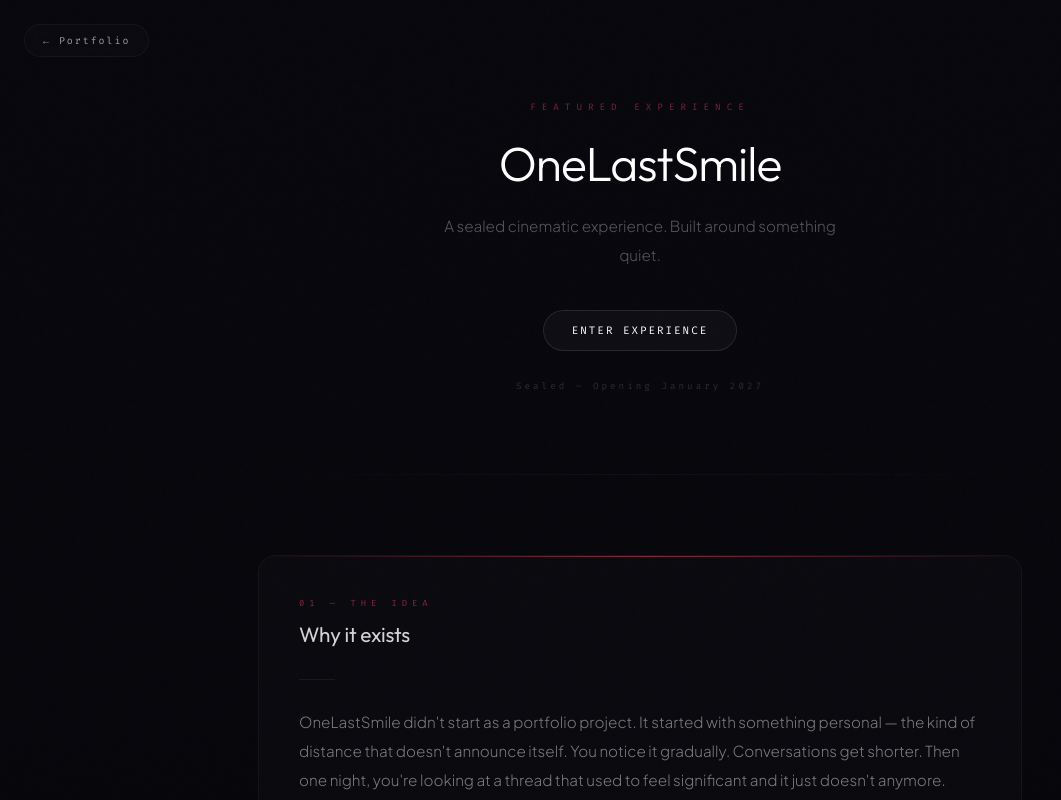
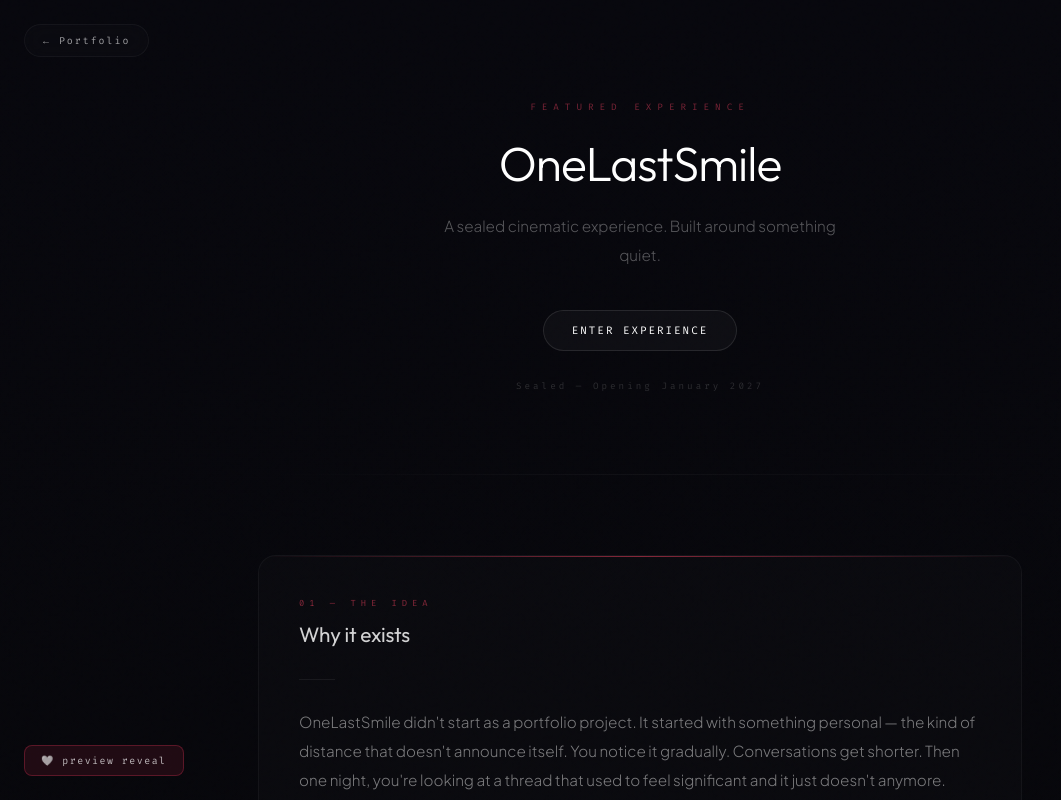
Before and after one commit to Aethron-fr/My_PortFolio, a React (Vite) app: page /onelastsmile in a window 1280 px wide. Shown: the top 800 px of the page, without its empty margins (0-1061 px from the left). Built offline with nearby package versions, Linux system fonts and the light colour scheme; no server answers.

Commit message:
temp: add preview button for puzzle reveal testing

```diff
--- a/src/components/AtmosphereLayer.jsx
+++ b/src/components/AtmosphereLayer.jsx
@@ -1,6 +1,7 @@
 import { useEffect, useState } from 'react';
 import { motion, AnimatePresence } from 'framer-motion';
 import { useAtmosphere } from '../context/AtmosphereContext';
+import { usePuzzle } from '../context/PuzzleContext';
 
 // Phrases that emerge on idle — rotate through once per visit, never repeat same session
 const IDLE_PHRASES = [
@@ -30,6 +31,7 @@ let nightPhraseIndex = 0;
 
 export default function AtmosphereLayer() {
   const { isLateNight, isIdle, trustLevel, moonPhase } = useAtmosphere();
+  const { triggerReveal } = usePuzzle();
   const [idlePhrase, setIdlePhrase] = useState('');
   const [showIdlePhrase, setShowIdlePhrase] = useState(false);
 
@@ -209,6 +211,31 @@ export default function AtmosphereLayer() {
           />
         )}
       </AnimatePresence>
+      {/* ── TEMP TEST BUTTON — remove after checking ─────────────────────────── */}
+      <button
+        onClick={triggerReveal}
+        style={{
+          position: 'fixed', bottom: 24, left: 24, zIndex: 999998,
+          background: 'rgba(180,40,70,0.15)',
+          border: '1px solid rgba(180,40,70,0.4)',
+          borderRadius: 8, padding: '8px 16px',
+          fontFamily: 'var(--font-mono)', fontSize: '0.62rem',
+          color: 'rgba(255,255,255,0.7)', letterSpacing: '1.5px',
+          cursor: 'pointer',
+          backdropFilter: 'blur(10px)',
+          transition: 'background 0.3s, border-color 0.3s',
+        }}
+        onMouseEnter={e => {
+          e.currentTarget.style.background = 'rgba(180,40,70,0.3)';
+          e.currentTarget.style.borderColor = 'rgba(180,40,70,0.7)';
+        }}
+        onMouseLeave={e => {
+          e.currentTarget.style.background = 'rgba(180,40,70,0.15)';
+          e.currentTarget.style.borderColor = 'rgba(180,40,70,0.4)';
+        }}
+      >
+        🤍 preview reveal
+      </button>
     </>
   );
 }
--- a/src/context/PuzzleContext.jsx
+++ b/src/context/PuzzleContext.jsx
@@ -74,9 +74,13 @@ export function PuzzleProvider({ children }) {
   }, [clues, solved]);
 
   const dismissReveal = useCallback(() => setShowReveal(false), []);
+  const triggerReveal  = useCallback(() => {
+    setSolved(false); // allow re-trigger for testing
+    setShowReveal(true);
+  }, []);
 
   return (
-    <PuzzleContext.Provider value={{ clues, solved, showReveal, dismissReveal }}>
+    <PuzzleContext.Provider value={{ clues, solved, showReveal, dismissReveal, triggerReveal }}>
       {children}
     </PuzzleContext.Provider>
   );
```
